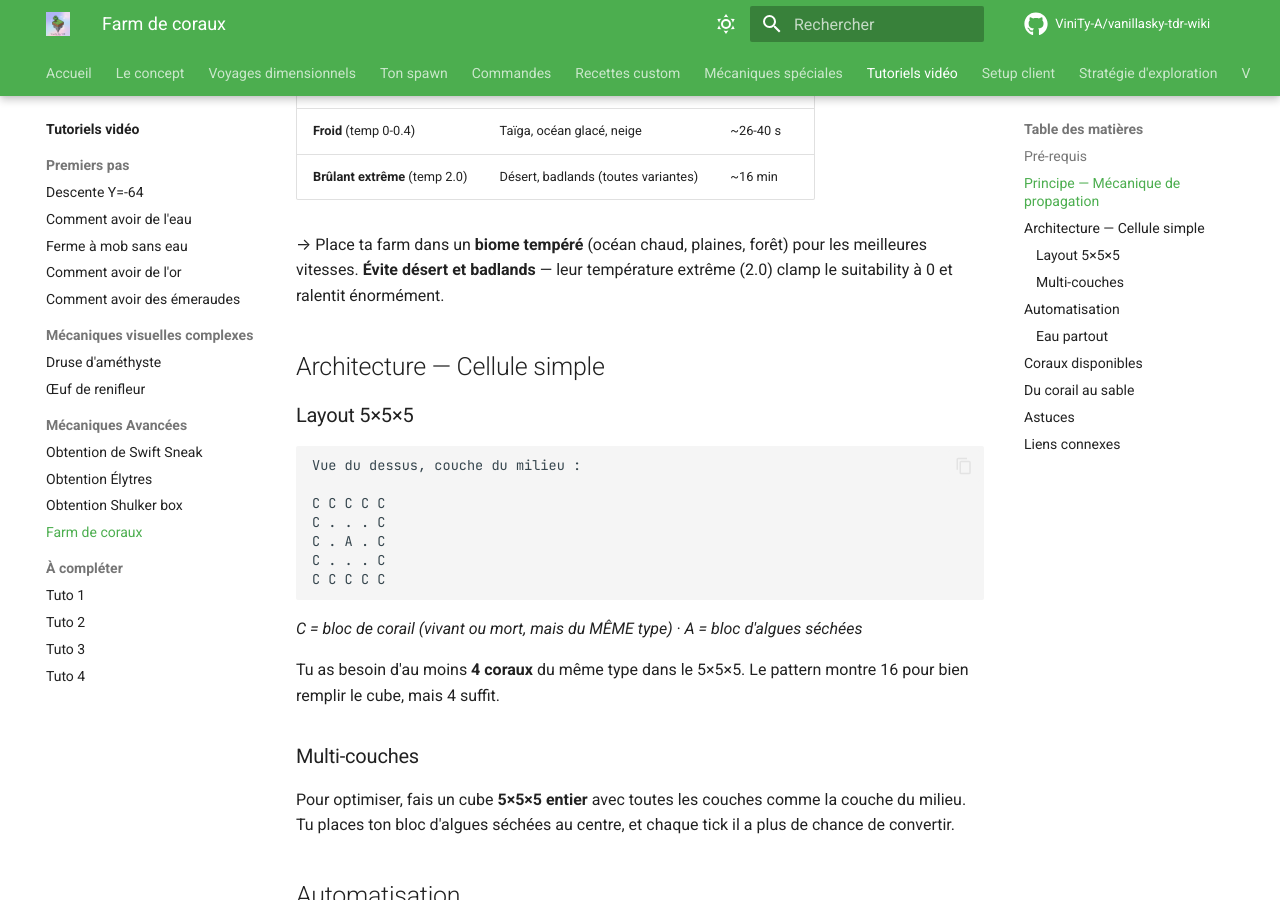
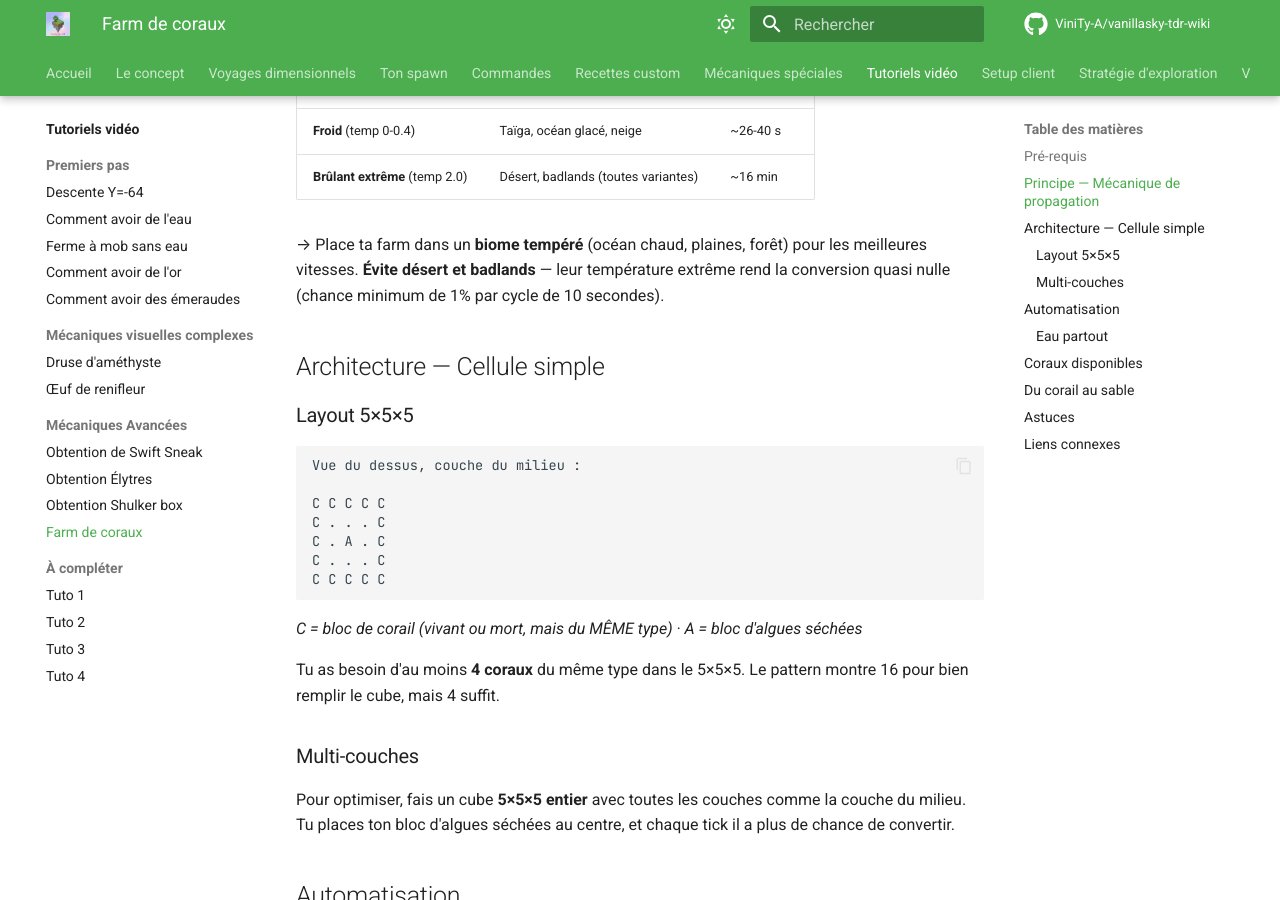
Before and after one commit to ViniTy-A/vanillasky-tdr-wiki, an MkDocs documentation site: the page built from docs/tutoriels/farm-corail.md, in a window 1280 px wide and 900 px high, scrolled down 808 px. Built offline with MkDocs 1.6.1 and Material for MkDocs 9.7.7, drawn with Linux system fonts in a browser that asks for light colours; comment, search, counter and statistics services are not loaded.

Commit message:
fix: vire le franglais 'clamp suitability' → français normal

```diff
--- a/docs/tutoriels/farm-corail.md
+++ b/docs/tutoriels/farm-corail.md
@@ -33,7 +33,7 @@ La vitesse dépend de la **température du biome** : sweet spot autour de 0.65.
 | **Froid** (temp 0-0.4) | Taïga, océan glacé, neige | ~26-40 s |
 | **Brûlant extrême** (temp 2.0) | Désert, badlands (toutes variantes) | ~16 min |
 
-→ Place ta farm dans un **biome tempéré** (océan chaud, plaines, forêt) pour les meilleures vitesses. **Évite désert et badlands** — leur température extrême (2.0) clamp le suitability à 0 et ralentit énormément.
+→ Place ta farm dans un **biome tempéré** (océan chaud, plaines, forêt) pour les meilleures vitesses. **Évite désert et badlands** — leur température extrême rend la conversion quasi nulle (chance minimum de 1% par cycle de 10 secondes).
 
 ## Architecture — Cellule simple
 
```
Also changed, not shown: docs/mecaniques/blocs.md (+1 -1 lines).
